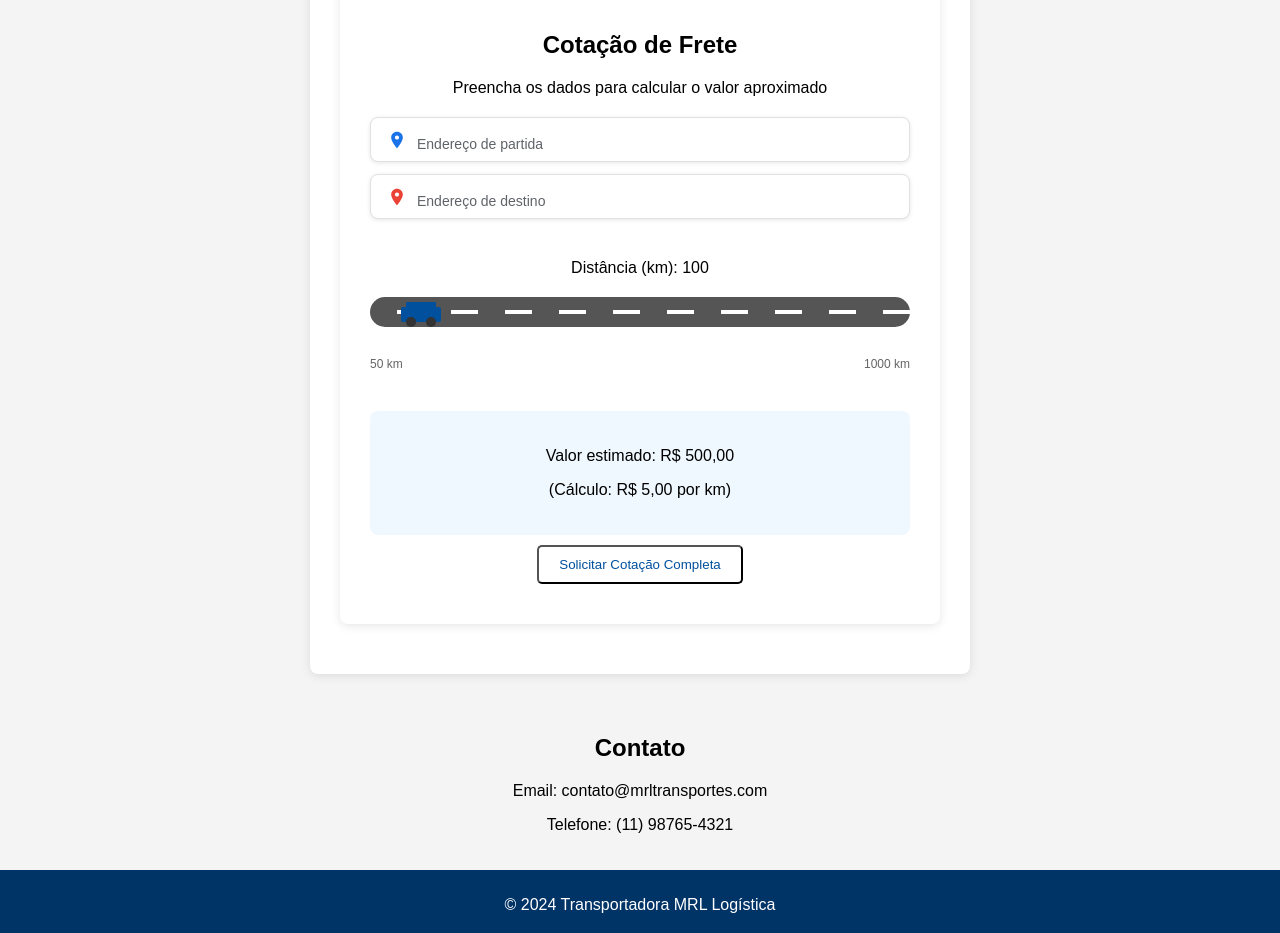
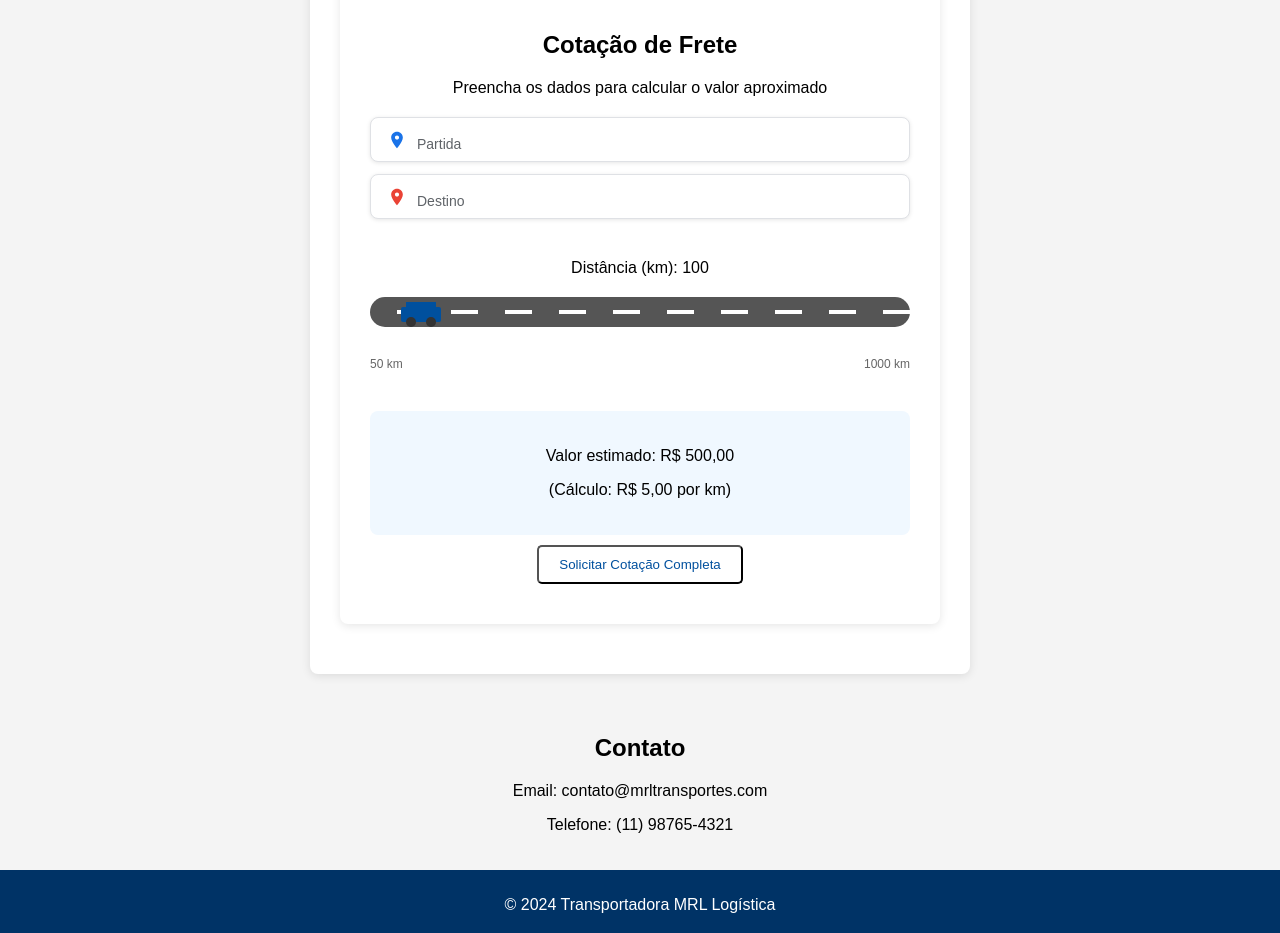
Before and after one commit to leandrocirilojs/mlmlogistica, a plain HTML site: page index.html in a window 1280 px wide. Shown: the part 840-1773 px from the top of the page. Drawn offline with Linux system fonts and the light colour scheme.

Commit message:
Update index.html

```diff
--- a/index.html
+++ b/index.html
@@ -66,12 +66,12 @@
   <div class="endereco-maps">
     <div class="campo-endereco partida">
         <input type="text" id="partida" placeholder=" " autocomplete="off">
-        <label for="partida">Endereço de partida</label>
+        <label for="partida">Partida</label>
     </div>
 
     <div class="campo-endereco destino">
         <input type="text" id="destino" placeholder=" " autocomplete="off">
-        <label for="destino">Endereço de destino</label>
+        <label for="destino">Destino</label>
     </div>
 </div>
 
```
